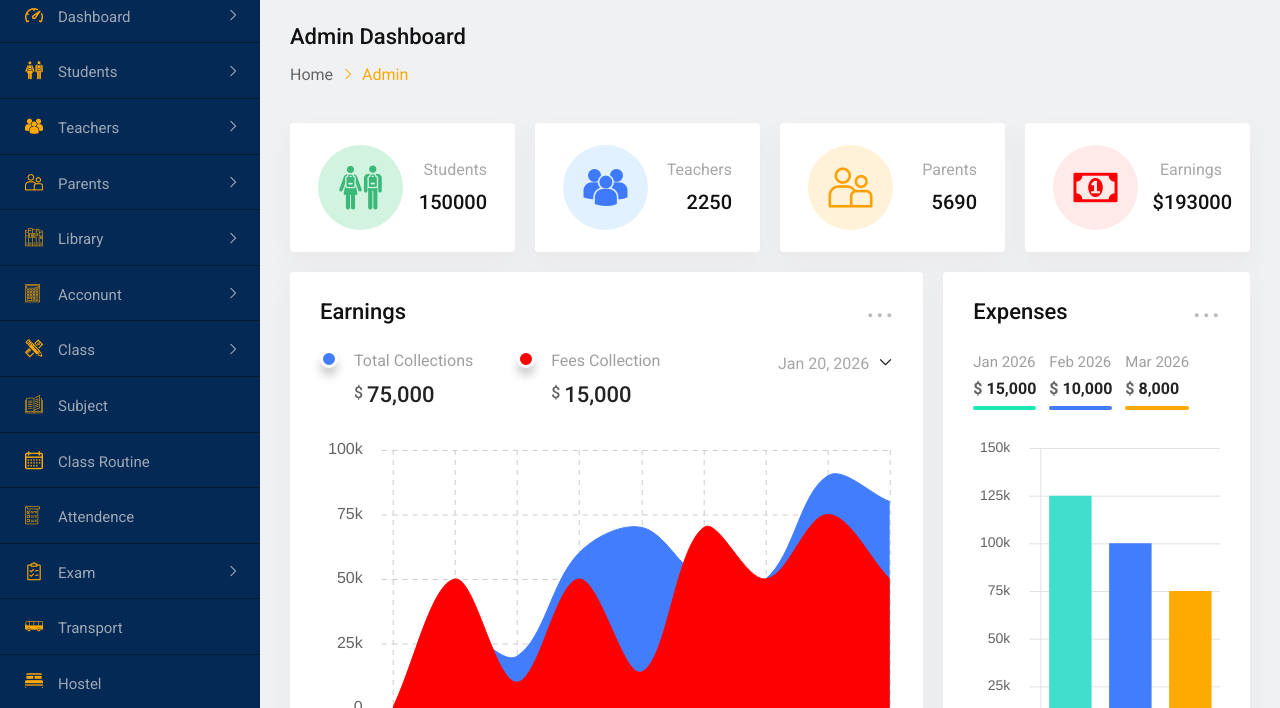
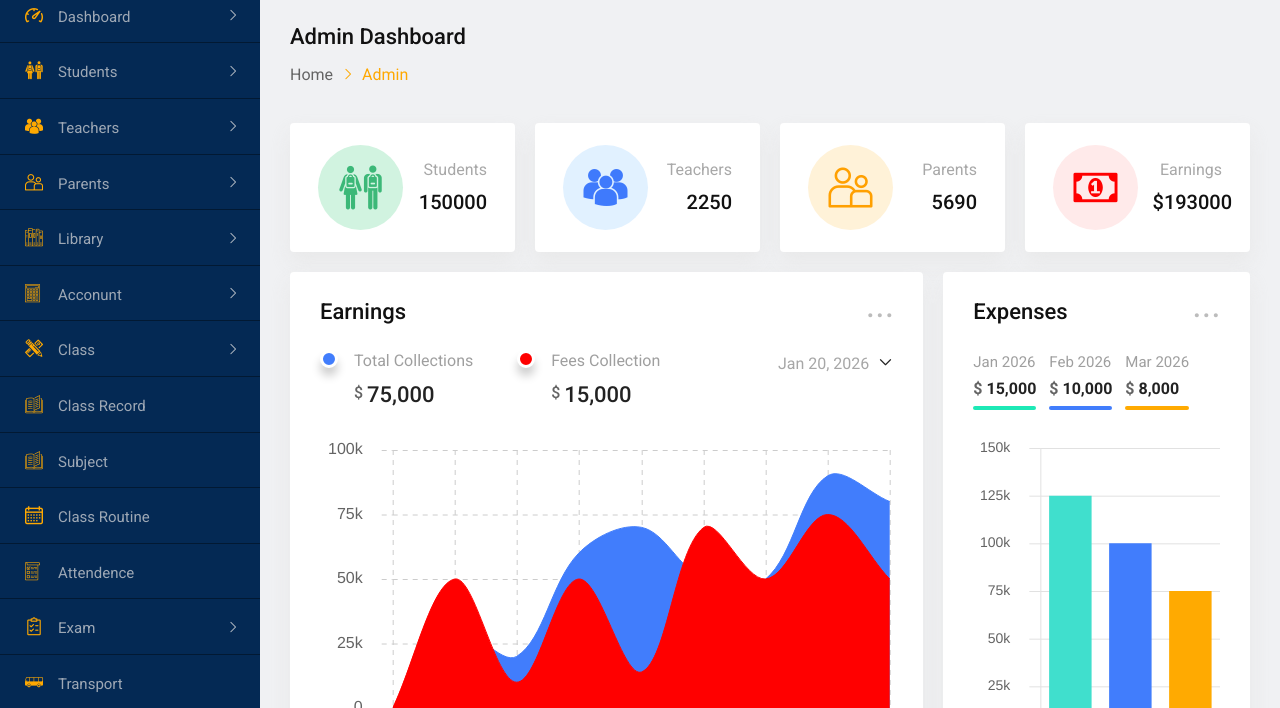
Before and after one commit to sirexlangnmn/Novaliches_High_School, a website: page public/view/home/home.ejs in a window 1280 px wide. Shown: the part 88-796 px from the top of the page. Drawn offline with nearby package versions, Linux system fonts and the light colour scheme; files that its build step writes are made by us from their sources; files whose address does not match are found by name.

Commit message:
update nav and reroute to class-record

```diff
--- a/public/view/home/home.ejs
+++ b/public/view/home/home.ejs
@@ -366,6 +366,10 @@
                                         Class</a>
                                 </li>
                             </ul>
+                        </li>
+                        <li class="nav-item">
+                            <a href="/class-record" class="nav-link"><i
+                                    class="flaticon-open-book"></i><span>Class Record</span></a>
                         </li>
                         <li class="nav-item">
                             <a href="all-subject.html" class="nav-link"><i
```
Also changed, not shown: public/view/class-record/class-record.ejs (+6 -1 lines).
